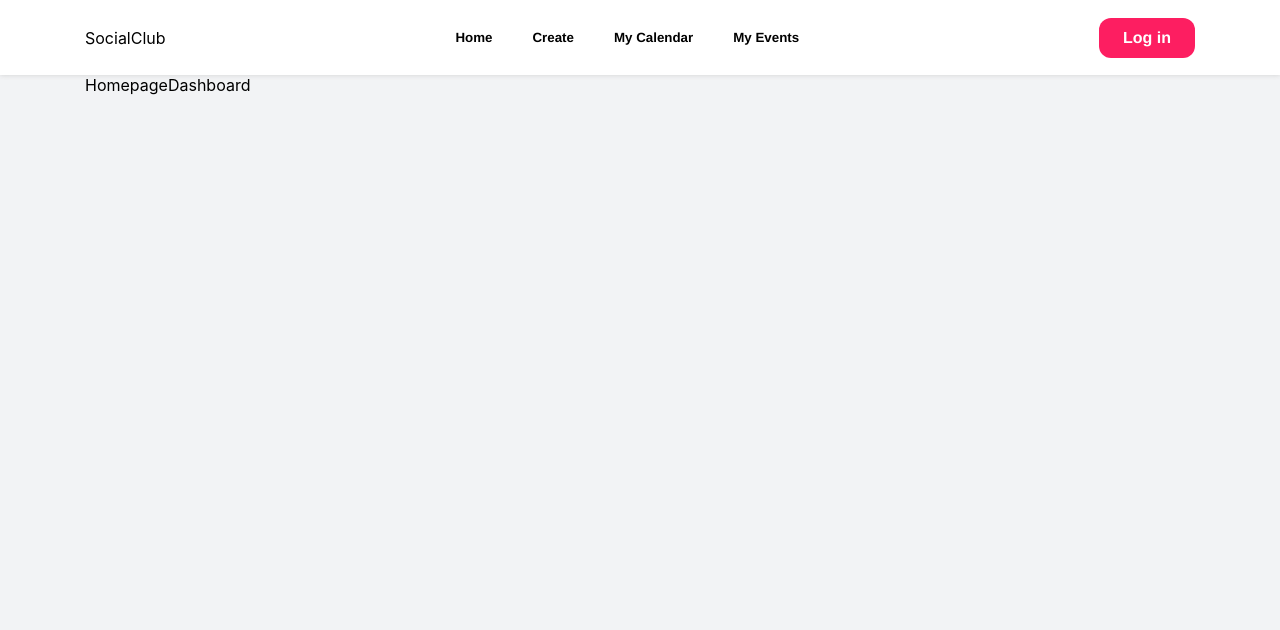
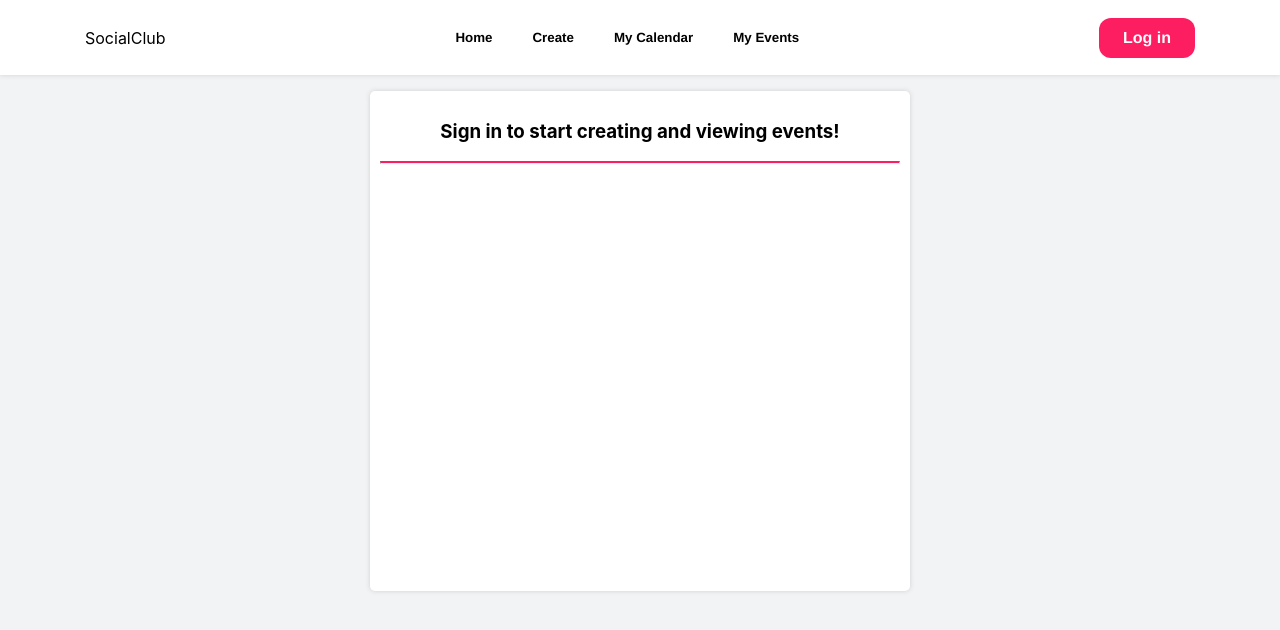
Before and after one commit to tom-horne/diss-app, a Next.js app: page / in a window 1280 px wide. Shown: the top 630 px of the page. Built offline with nearby package versions, Linux system fonts and the light colour scheme; no server answers.

Commit message:
more styling and added profile picture

```diff
--- a/components/Header/Header.js
+++ b/components/Header/Header.js
@@ -1,9 +1,9 @@
 import React, { useState, useRef, useContext } from "react";
+import Image from "next/image";
 import styled, { css } from 'styled-components';
 import { Container, Row, Col } from 'react-grid-system';
 import Link from 'next/link';
 import NavItem from "../NavItem/NavItem";
-import Image from 'next/image'
 import { useRouter, withRouter } from 'next/router'
 import Button from '../Button/Button';
 import { useSession, signIn, signOut } from "next-auth/client"
@@ -12,6 +12,18 @@ import NavButton from "../Button/NavButton";
 const Outer = styled.header`
   background: white;
   box-shadow: 0 0 5px #d0d0d0;
+`;
+
+const Buttons = styled.div`
+  display: flex;
+  justify-content: space-between;
+  align-items: center;
+  width: 160px;
+`;
+
+const ProfilePic = styled(Image)`
+  object-fit:cover;
+  border-radius:50%;
 `;
 
 const Wrapper = styled.div`
@@ -129,6 +141,8 @@ const Header = () => {
 
   const [session, loading] = useSession()
 
+  console.log("sesssssh", session);
+
   const [openDrawer, toggleDrawer] = useState(false);
   const toggleChecked = () => toggleDrawer(value => !value);
   const drawerRef = useRef(null);
@@ -173,17 +187,19 @@ const Header = () => {
 
               <NavItems>
                 { session ? (
-                  <div className="multiButtons">
+                  <Buttons>
                     <Button primary size="large" onClick={() => signOut()} label="Log out" />
+                    <ProfilePic src={session.user.image} width='30' height='30' />
                     {/* <Link href={`/[id]`} as={`/dashboard`}>
                       <Button primary size="large" label="Home" />
                     </Link> */}
-                  </div>
+                  </Buttons>
                 ) : (
                   <div className="multiButtons">
                     <Button primary size="large" onClick={() => signIn()} label="Log in" />
                   </div>
                 )}
+
               </NavItems>
 
           </Nav>
--- a/components/Messages/Messages.js
+++ b/components/Messages/Messages.js
@@ -11,11 +11,13 @@ import Button from '../Button/Button';
 
 const MessageBox = styled.div`
     width: 100%;
+    height: 500px;
     background-color: white;
     border: none;
     border-radius: 5px;
     box-shadow: 0 0 5px #d0d0d0;
     padding: 10px;
+    margin-top: 16px;
 
     hr{
         margin-bottom: 10px;
@@ -29,7 +31,7 @@ const MessageArea = styled.div`
     bottom: 0;
     overflow-y: scroll;
     /* overflow: auto; */
-    height: 300px;
+    height: 400px;
     background-color: white;
     display: flex;
     flex-direction: column-reverse;
--- a/components/ViewEvent/ViewEvent.js
+++ b/components/ViewEvent/ViewEvent.js
@@ -8,6 +8,7 @@ const StyledEventData = styled.div`
     box-shadow: 0 0 5px #d0d0d0;
     padding: 10px;
     height: 500px;
+    margin-top: 16px;
 
     h1{
         margin: 0;
--- a/next.config.js
+++ b/next.config.js
@@ -1,6 +1,10 @@
 /** @type {import('next').NextConfig} */
 const nextConfig = {
   reactStrictMode: true,
+
+  images: {
+    domains: ['lh3.googleusercontent.com'],
+  },
 }
 
 module.exports = nextConfig
--- a/pages/index.js
+++ b/pages/index.js
@@ -4,6 +4,23 @@ import Link from 'next/link'
 import { useRouter } from 'next/router'
 import { Container, Row, Col } from 'react-grid-system';
 import { useSession, signIn, signOut } from "next-auth/client"
+import styled from 'styled-components';
+
+const EmptyDashboard = styled.div`
+  background-color: white;
+  width: 100%;
+  height: 500px;
+  margin-top: 16px;
+  border: none;
+  border-radius: 5px;
+  box-shadow: 0 0 5px #d0d0d0;
+  text-align: center;
+  padding: 10px;
+
+  hr{
+    border-top: 2px solid #fd1e61;
+  }
+`;
 
 export default function Home() {
   const router = useRouter()
@@ -18,8 +35,22 @@ export default function Home() {
 
   return (
     <Container>
-      Homepage
-      <Link href="/dashboard">Dashboard</Link>
+      <Row>
+        <Col md={3}>
+        </Col>
+        <Col md={6}>
+          <EmptyDashboard>
+            <h3>
+              Sign in to start creating and viewing events!
+            </h3>
+            <hr/>
+          </EmptyDashboard>
+        </Col>
+        <Col md={3}>
+        </Col>
+      </Row>
+
+      {/* <Link href="/dashboard">Dashboard</Link> */}
     </Container>
   )
 }
```
Also changed, not shown: components/EditEvent/EditEvent.js (+10 -2 lines), pages/dashboard/events/[id].js (+12 -4 lines), pages/dashboard/new.js (+8 -1 lines).
